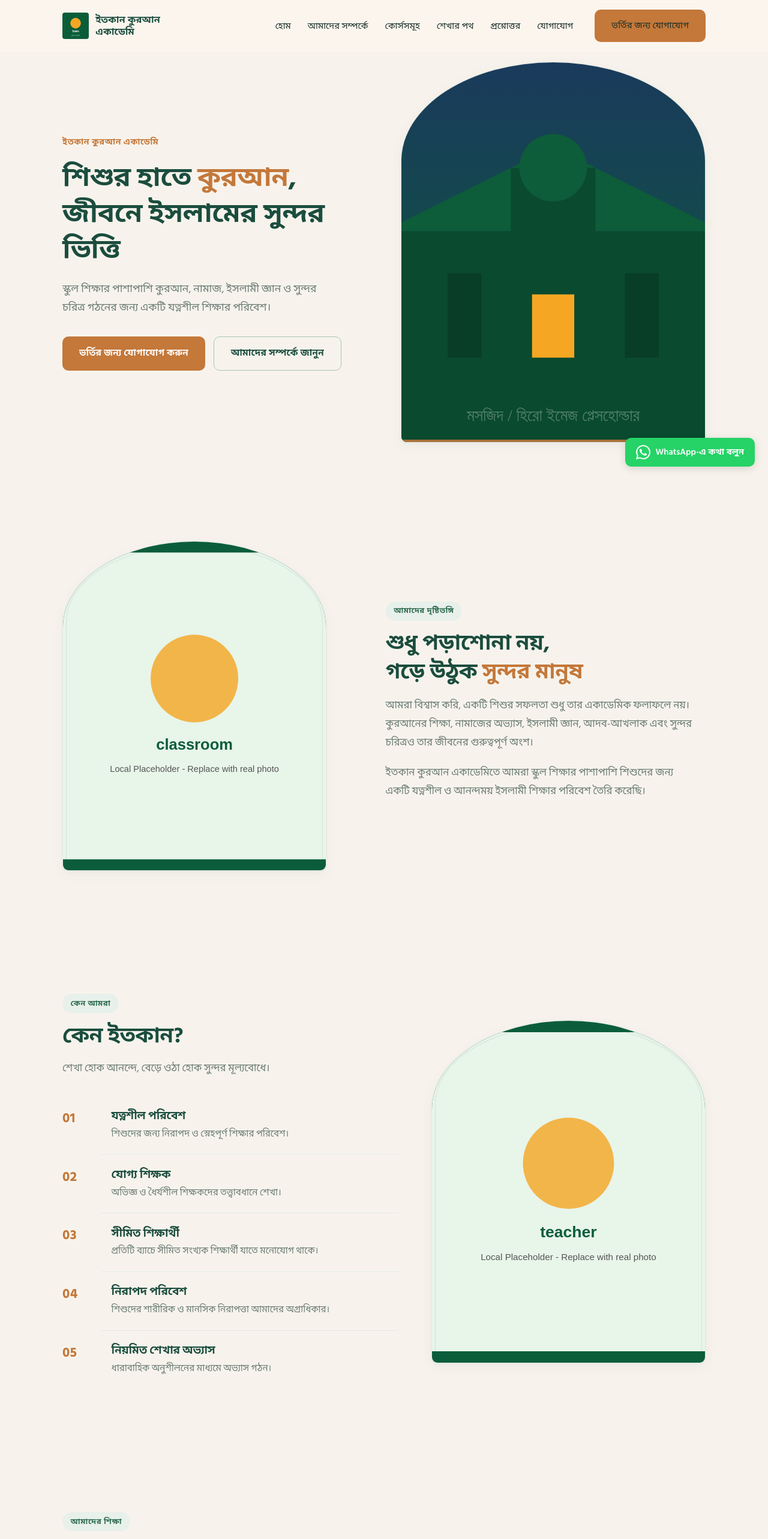
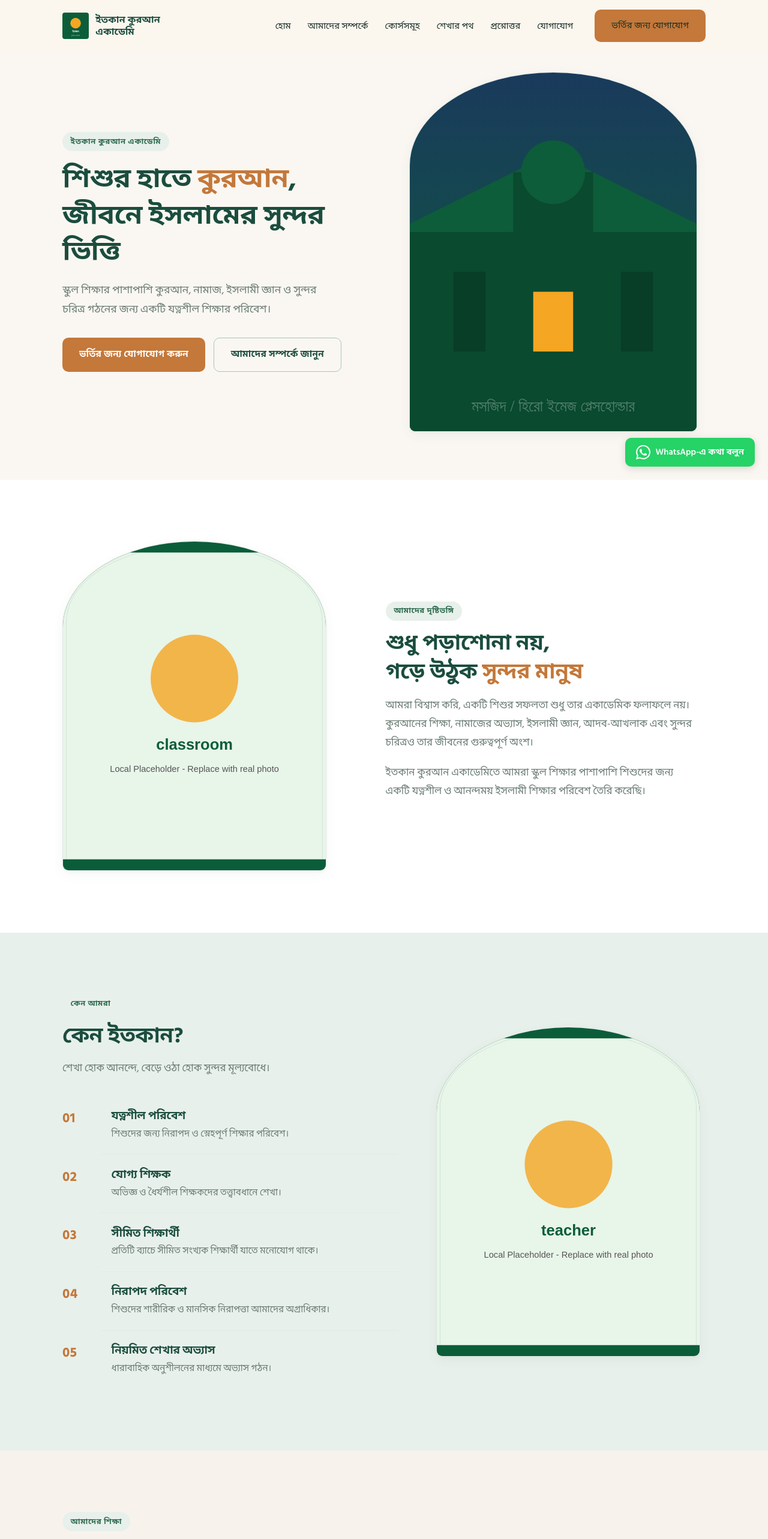
Before and after one commit to mansurcozmiq-byte/itqan-quran-academy, a React (Vite) app in the folder client/: page / in a window 1280 px wide. Shown: the top 2566 px of the page at 60% size. Built offline with nearby package versions, Linux system fonts and the light colour scheme.

Commit message:
Section backgrounds: alternate white, ivory, soft green mist

```diff
--- a/client/src/sections/Hero.css
+++ b/client/src/sections/Hero.css
@@ -5,7 +5,7 @@
   min-height: 100dvh;
   display: flex;
   align-items: center;
-  background: var(--cream);
+  background: var(--ivory);
   padding-top: 5.5rem;
   padding-bottom: 3rem;
   overflow: hidden;
@@ -19,18 +19,20 @@
   width: 100%;
 }
 
-/* ——— Left content ——— */
 .hero__content {
   max-width: 520px;
 }
 
 .hero__label {
   display: inline-block;
-  font-size: 0.875rem;
+  font-size: 0.8125rem;
   font-weight: 600;
-  color: var(--orange);
   margin-bottom: 1rem;
-  letter-spacing: 0.03em;
+  letter-spacing: 0.04em;
+  background: var(--green-mist);
+  color: var(--green-mid);
+  padding: 0.3rem 0.85rem;
+  border-radius: 999px;
 }
 
 .hero__title {
@@ -63,7 +65,6 @@
   min-width: 200px;
 }
 
-/* Outline secondary for light background */
 .btn-outline {
   display: inline-flex;
   align-items: center;
@@ -76,7 +77,7 @@
   min-height: 50px;
   background: transparent;
   color: var(--green-deep);
-  border: 1.5px solid var(--green-deep);
+  border: 1.5px solid var(--green-soft);
   transition: background 0.22s ease, color 0.22s ease, transform 0.18s ease;
 }
 
@@ -86,7 +87,6 @@
   transform: translateY(-1px);
 }
 
-/* ——— Right image ——— */
 .hero__media {
   display: flex;
   justify-content: center;
@@ -96,11 +96,7 @@
 .hero__media-frame {
   position: relative;
   width: 100%;
-  max-width: 520px;
-  border-radius: var(--radius);
-  overflow: hidden;
-  border: 1px solid var(--border-soft);
-  box-shadow: var(--shadow-lift);
+  max-width: 480px;
   aspect-ratio: 4 / 5;
 }
 
@@ -117,19 +113,6 @@
   transform: scale(1.03);
 }
 
-/* Subtle architectural accent line (no pattern) */
-.hero__media-frame::after {
-  content: "";
-  position: absolute;
-  bottom: 0;
-  left: 0;
-  right: 0;
-  height: 4px;
-  background: var(--orange);
-  opacity: 0.85;
-}
-
-/* ——— Tablet ——— */
 @media (max-width: 960px) {
   .hero__grid {
     gap: 2.5rem;
@@ -140,7 +123,6 @@
   }
 }
 
-/* ——— Mobile: stack, image below text ——— */
 @media (max-width: 768px) {
   .hero {
     min-height: auto;
--- a/client/src/sections/Introduction.css
+++ b/client/src/sections/Introduction.css
@@ -1,5 +1,5 @@
 .intro {
-  background: var(--cream);
+  background: var(--white);
 }
 
 .intro__grid {
--- a/client/src/sections/WhyItqan.css
+++ b/client/src/sections/WhyItqan.css
@@ -1,5 +1,5 @@
 .why {
-  background: var(--cream);
+  background: var(--green-mist);
 }
 
 .why__grid {
@@ -60,7 +60,6 @@
   background: var(--border-soft);
 }
 
-/* Right image */
 .why__media {
   display: flex;
   justify-content: center;
@@ -69,11 +68,7 @@
 
 .why__media-frame {
   width: 100%;
-  max-width: 480px;
-  border-radius: var(--radius);
-  overflow: hidden;
-  border: 1px solid var(--border-soft);
-  box-shadow: var(--shadow-soft);
+  max-width: 440px;
   aspect-ratio: 4 / 5;
 }
 
```
